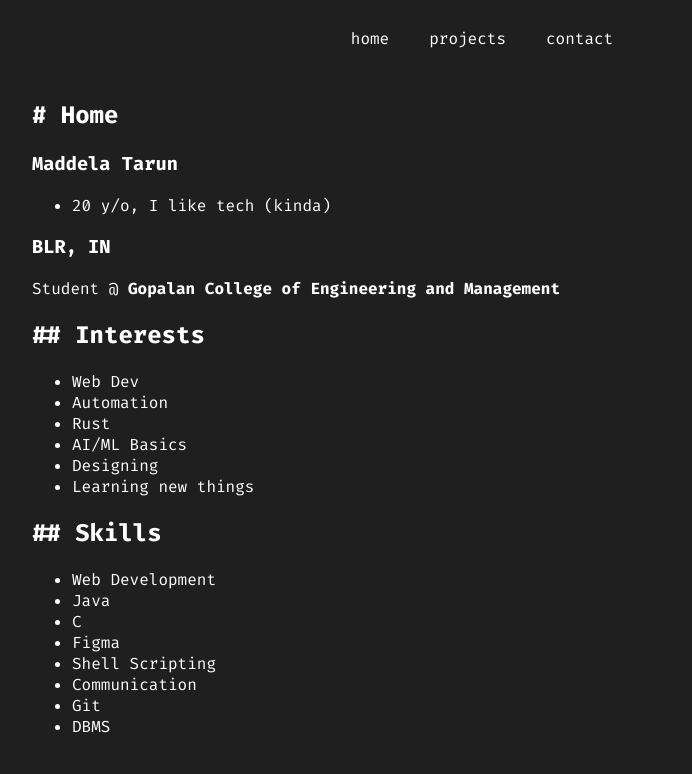
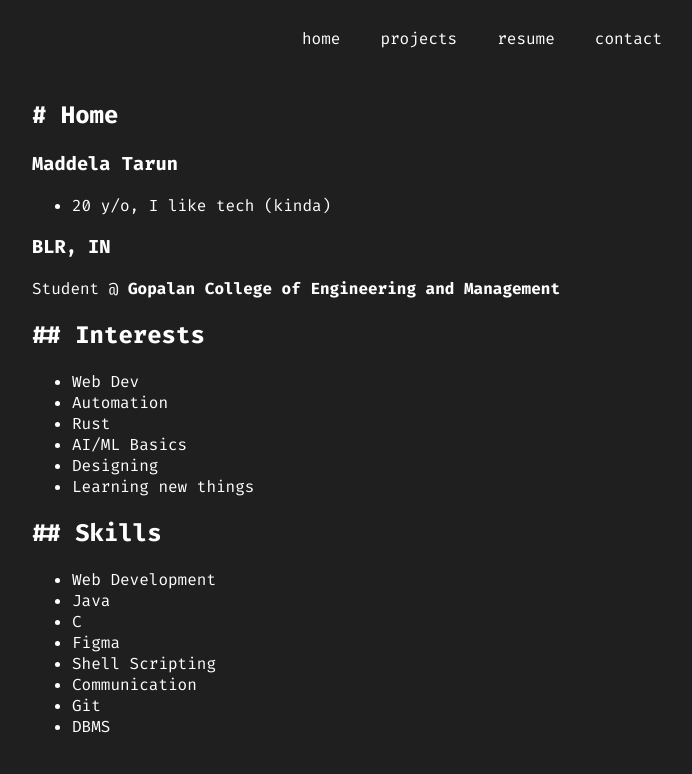
Before and after one commit to MaddelaTarun/portfolio, a plain HTML site: page index.html in a window 1280 px wide. Shown: the top 774 px of the page, without its empty margins (158-850 px from the left). Drawn offline with Linux system fonts and the light colour scheme.

Commit message:
Small Change

```diff
--- a/index.html
+++ b/index.html
@@ -24,6 +24,7 @@
         <div class="nav-links">
           <a href="#home">home</a>
           <a href="#projects">projects</a>
+          <a href="#resume">resume</a>
           <a href="#contact">contact</a>
         </div>
 
```
